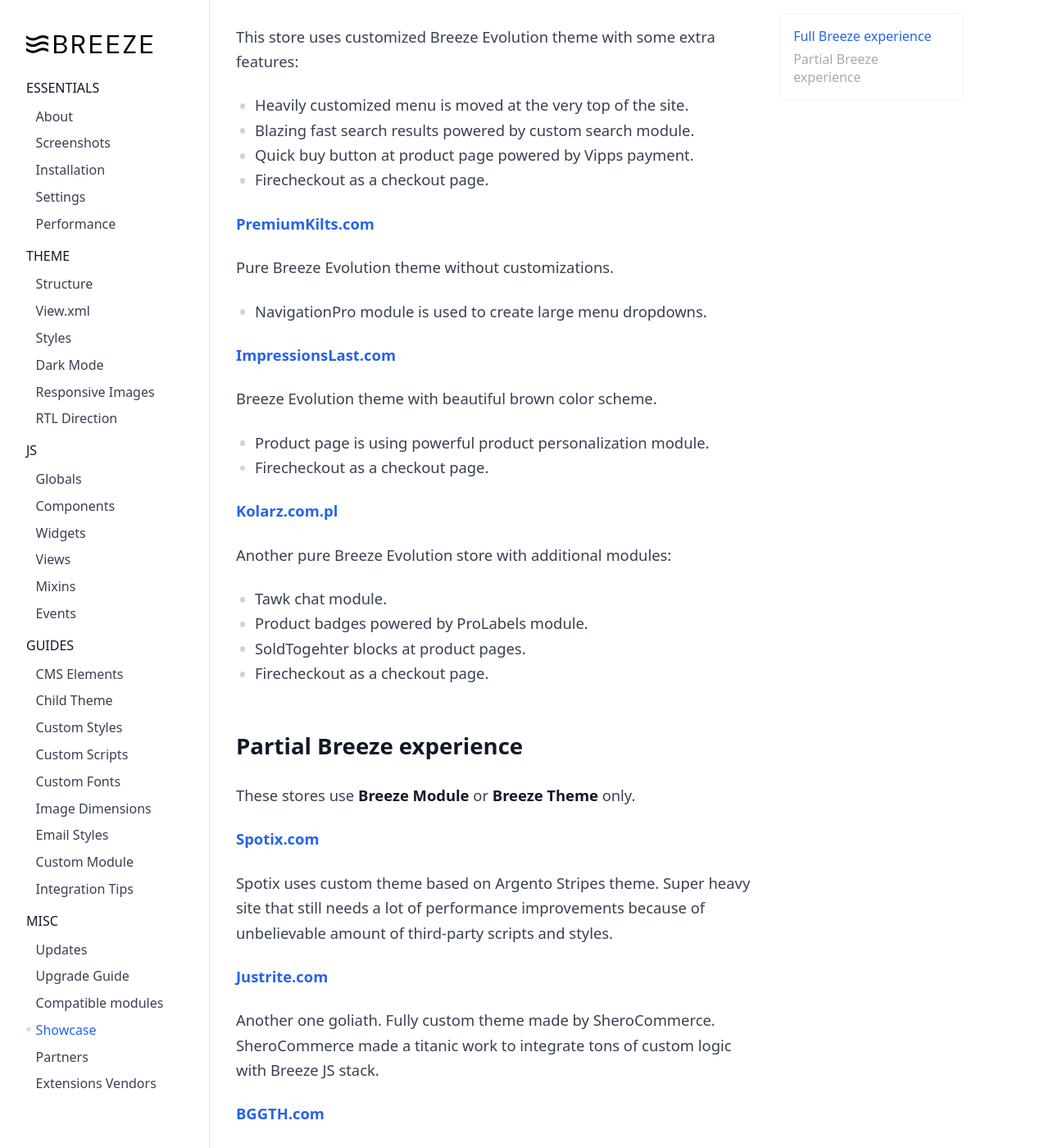
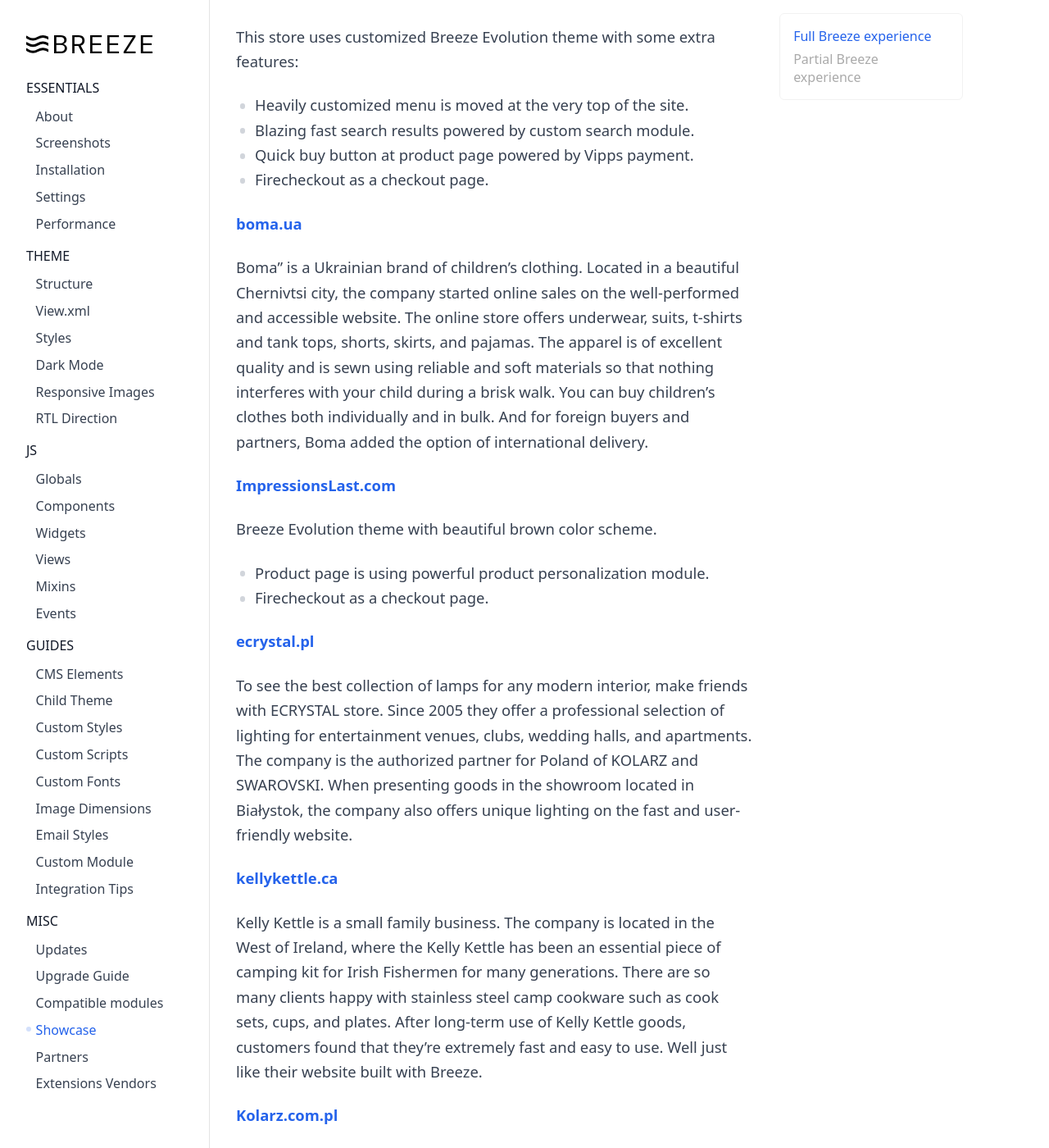
Before and after one commit to breezefront/breezefront.com, a Jekyll site: the page built from collections/_misc/showcase.md, in a window 1280 px wide and 1400 px high, scrolled down 369 px. Shown: the whole window at 82% size. Built offline with Jekyll 4.4.1, drawn with Linux system fonts in a browser that asks for light colours; some of the changed text lies outside the part shown.

Commit message:
Update showcase.md

```diff
--- a/collections/_misc/showcase.md
+++ b/collections/_misc/showcase.md
@@ -27,11 +27,10 @@ This store uses customized Breeze Evolution theme with some extra features:
  -  Quick buy button at product page powered by Vipps payment.
  -  Firecheckout as a checkout page.
 
-**[PremiumKilts.com](https://premiumkilts.com/){:target="_blank" rel="noopener"}**
+**[boma.ua](https://boma.ua/){:target="_blank" rel="noopener"}**
 
-Pure Breeze Evolution theme without customizations.
+Boma" is a Ukrainian brand of children's clothing. Located in a beautiful Chernivtsi city, the company started online sales on the well-performed and accessible website. The online store offers underwear, suits, t-shirts and tank tops, shorts, skirts, and pajamas. The apparel is of excellent quality and is sewn using reliable and soft materials so that nothing interferes with your child during a brisk walk. You can buy children's clothes both individually and in bulk. And for foreign buyers and partners, Boma added the option of international delivery.
 
- -  NavigationPro module is used to create large menu dropdowns.
 
 **[ImpressionsLast.com](https://impressionslast.com/){:target="_blank" rel="noopener"}**
 
@@ -39,6 +38,15 @@ Breeze Evolution theme with beautiful brown color scheme.
 
  -  Product page is using powerful product personalization module.
  -  Firecheckout as a checkout page.
+
+
+**[ecrystal.pl](https://ecrystal.pl/){:target="_blank" rel="noopener"}**
+
+To see the best collection of lamps for any modern interior, make friends with ECRYSTAL store. Since 2005 they offer a professional selection of lighting for entertainment venues, clubs, wedding halls, and apartments. The company is the authorized partner for Poland of KOLARZ and SWAROVSKI. When presenting goods in the showroom located in Białystok, the company also offers unique lighting on the fast and user-friendly website.
+
+**[kellykettle.ca](https://kellykettle.ca/){:target="_blank" rel="noopener"}**
+
+Kelly Kettle is a small family business. The company is located in the West of Ireland, where the Kelly Kettle has been an essential piece of camping kit for Irish Fishermen for many generations. There are so many clients happy with stainless steel camp cookware such as cook sets, cups, and plates. After long-term use of Kelly Kettle goods, customers found that they're extremely fast and easy to use. Well just like their website built with Breeze.
 
 **[Kolarz.com.pl](https://kolarz.com.pl/){:target="_blank" rel="noopener"}**
 
@@ -48,6 +56,20 @@ Another pure Breeze Evolution store with additional modules:
  -  Product badges powered by ProLabels module.
  -  SoldTogehter blocks at product pages.
  -  Firecheckout as a checkout page.
+
+**[Millingandturningtech.com](https://Millingandturningtech.com/){:target="_blank" rel="noopener"}**
+
+Millingandturningtech.com is a store providing a piece of Milling machinery in Lake Arrowhead. The website offers a large catalog of products where you can choose V-drive rigging, interior parts, accessories, and build-to-order parts. With the fast and mobile-optimized site based on the Breeze Evolution theme, customers will easily find the items according to their requirements.
+
+**[mydreamday.se](https://mydreamday.se/){:target="_blank" rel="noopener"}**
+
+My Dream Day store has everything for your next event. They take customer satisfaction as a basis. To give inspiration and ideas for a successful party, this Swedish company offers decorations, balloons, table settings, presents, accessories, etc. for all types of happy occasions. A large variety of options and equipment will take your event to the next level.
+
+**[PremiumKilts.com](https://premiumkilts.com/){:target="_blank" rel="noopener"}**
+
+Pure Breeze Evolution theme without customizations.
+
+ -  NavigationPro module is used to create large menu dropdowns.
 
 ## Partial Breeze experience
 
```
